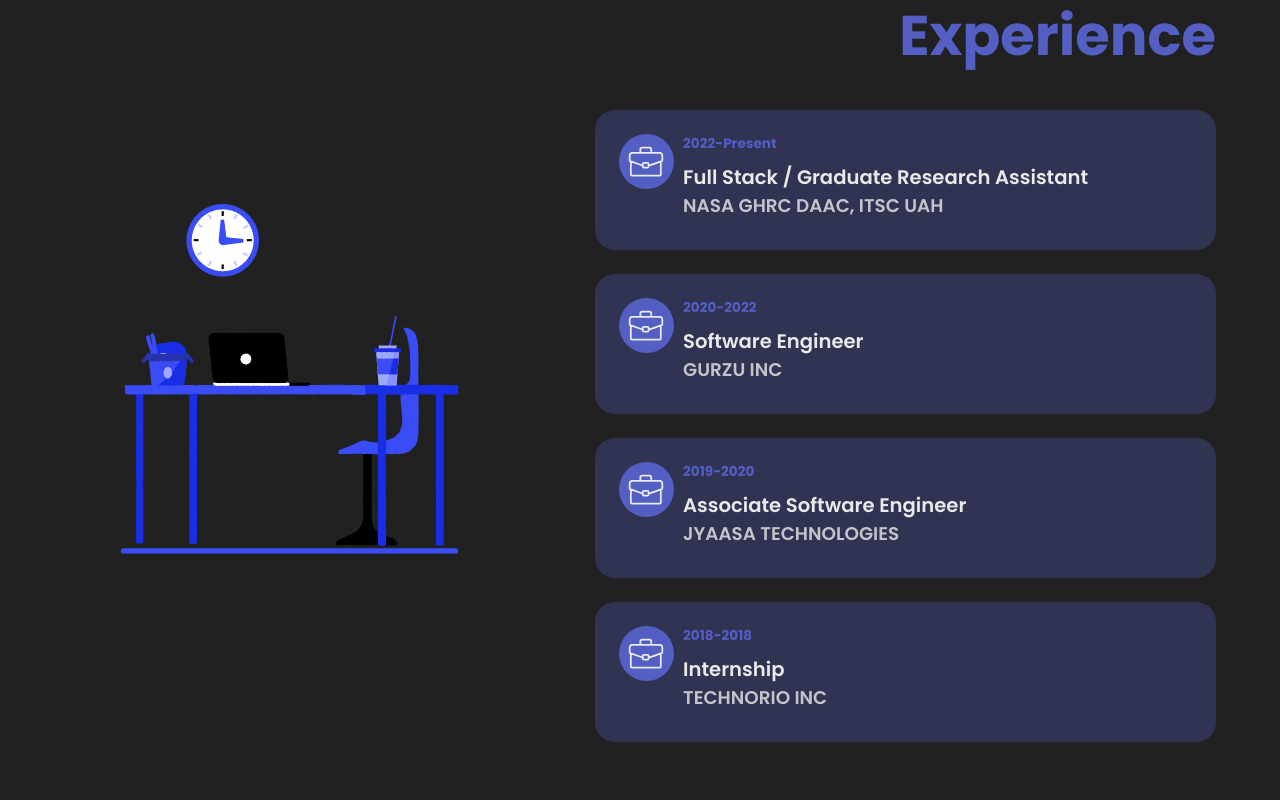
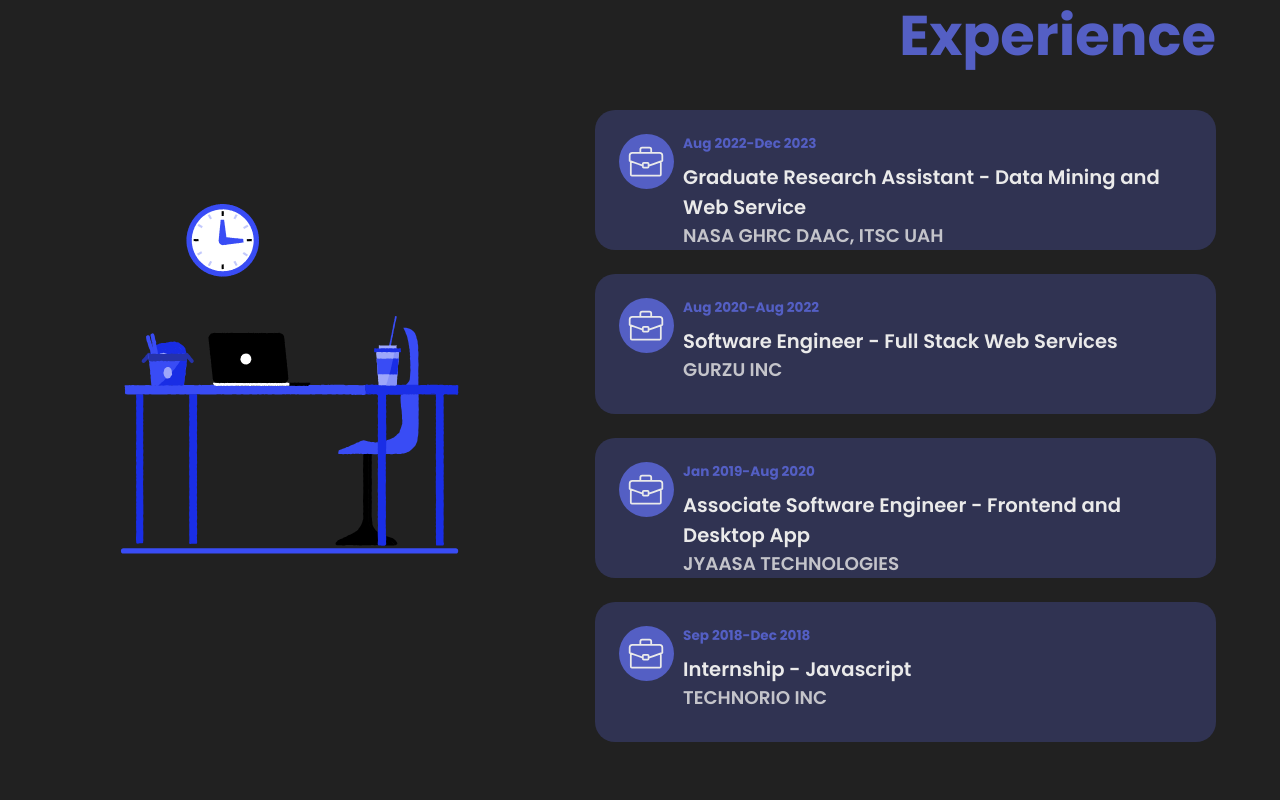
Before and after one commit to sanzog03/personalPortfolio, a React (Create React App) app: page /#/ in a window 1280 px wide. Shown: the part 1640-2440 px from the top of the page. Built offline with nearby package versions, Linux system fonts and the light colour scheme; a web font is replaced by a local one.

Commit message:
updated header intro. Also updated experience section.

```diff
--- a/src/components/Experience/Experience.css
+++ b/src/components/Experience/Experience.css
@@ -135,7 +135,7 @@
     .experience-card {
         padding: 1rem;
         margin-bottom: 1.5rem;
-        height: 130px;
+        height: 145px;
     }
     .expcard-img {
         border-radius: 50%;
--- a/src/data/experienceData.js
+++ b/src/data/experienceData.js
@@ -2,29 +2,29 @@
     {
         id: 1,
         company: 'NASA GHRC DAAC, ITSC UAH',
-        jobtitle: 'Full Stack / Graduate Research Assistant',
-        startYear: '2022',
-        endYear: 'Present'
+        jobtitle: 'Graduate Research Assistant - Data Mining and Web Service',
+        startYear: 'Aug 2022',
+        endYear: 'Dec 2023'
     },
     {
         id: 2,
         company: 'GURZU INC',
-        jobtitle: 'Software Engineer',
-        startYear: '2020',
-        endYear: '2022'
+        jobtitle: 'Software Engineer - Full Stack Web Services',
+        startYear: 'Aug 2020',
+        endYear: 'Aug 2022'
     },
     {
         id: 3,
         company: 'JYAASA TECHNOLOGIES',
-        jobtitle: 'Associate Software Engineer',
-        startYear: '2019',
-        endYear: '2020'
+        jobtitle: 'Associate Software Engineer - Frontend and Desktop App',
+        startYear: 'Jan 2019',
+        endYear: 'Aug 2020'
     },
     {
         id: 4,
         company: 'TECHNORIO INC',
-        jobtitle: 'Internship',
-        startYear: '2018',
-        endYear: '2018'
+        jobtitle: 'Internship - Javascript',
+        startYear: 'Sep 2018',
+        endYear: 'Dec 2018'
     },
 ]
--- a/src/data/headerData.js
+++ b/src/data/headerData.js
@@ -3,7 +3,7 @@
 export const headerData = {
     name: 'Sanjog Thapa',
     title: "Software Engineer",
-    desciption:"I’m a Software developer who enjoys the process of problem-solving and turning ideas into reality. I’m always looking to expand my knowledge, improve upon old skills, and learn new ones. For the past 5 years, I’ve been working with JavaScript, TypeScript, NodeJS, and Python to help bring about solutions for our company’s internal, as well as outside. Currently, I am pursuing a Master's in Computer and Information Science as a Graduate Research Assistant specializing in data mining, simulations, and cloud.",
+    desciption:"I’m a Software Engineer with 5 years of experience. I enjoy problem-solving and turning ideas into reality and have consistently showcased my coding proficiency and familiarity with architectural patterns for large, reliable, and highly scalable applications in Earth Data Science, Health, and Digital Advertisement domains. I have just completed my Master's in Computer and Information Science, and I am currently looking for a Full-time job opportunitiy as a Software Engineer.",
     image: '/dp.jpg',
     resumePdf: resume
 }
```
